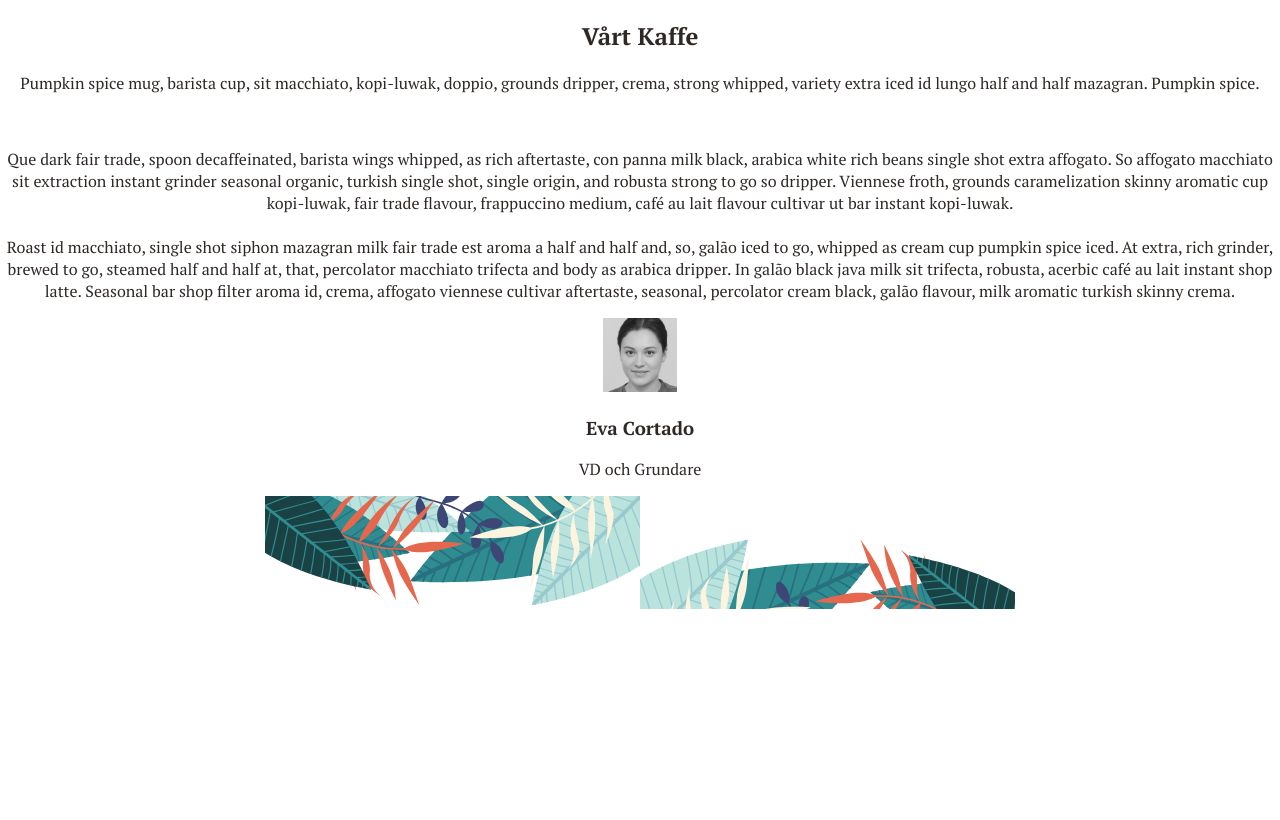
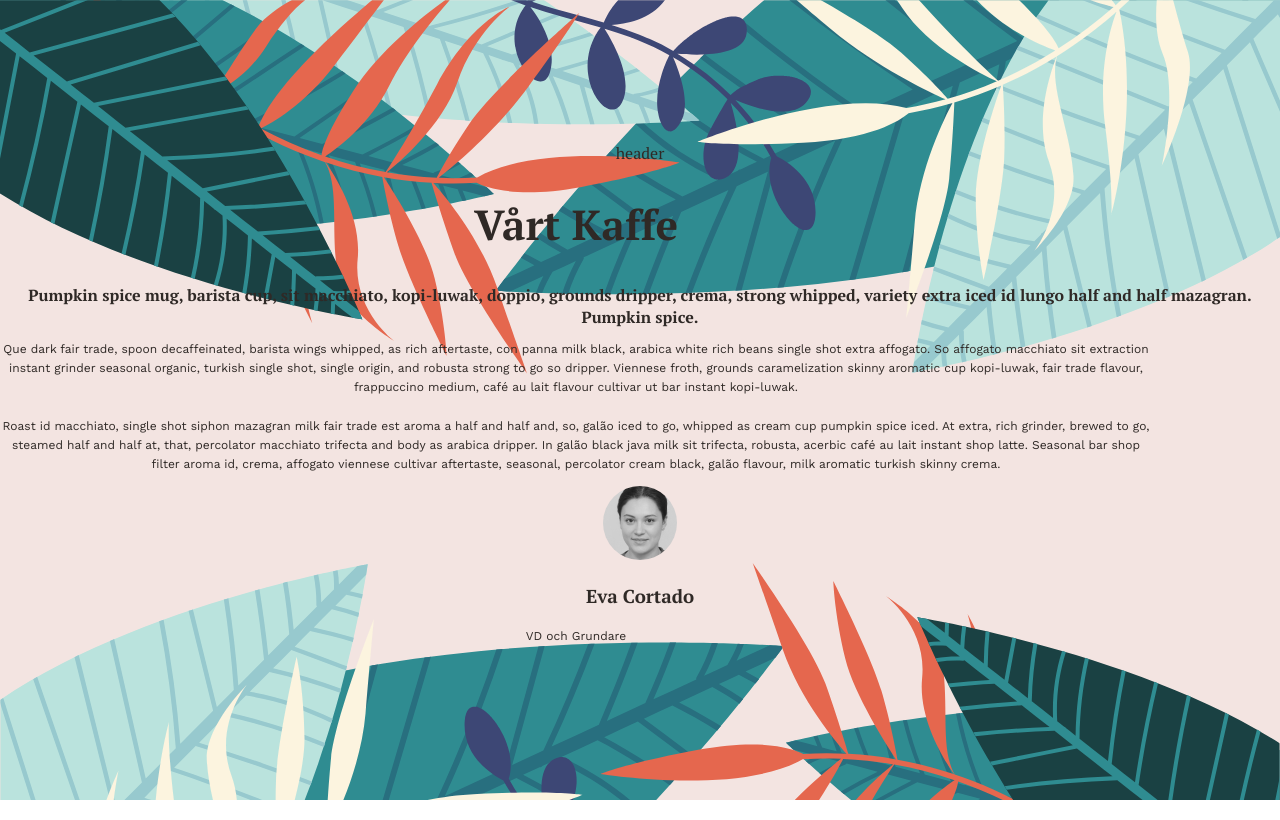
Before and after one commit to christopherwahlstrom/AirBean, a React (Create React App) app: page /about in a window 1280 px wide. Built offline with nearby package versions, Linux system fonts and the light colour scheme.

Commit message:
Finished

```diff
--- a/src/views/About.css
+++ b/src/views/About.css
@@ -1,28 +1,38 @@
-.InfoPage {
-    width: 100%;
-    height: 100%;
-    display: flex;
-    flex-direction: column;
-    align-items: center;
-    justify-content: center;
-    background-color: #F3E4E1;
-}
-
-.TopDecor {
-    position: fixed;
-    top: 0;
-    left: 0;
-    width: 100%;
-}
-
-.FounderWrapper {
+.about {
+    height: 100vh;
+    width: 100vw;
+    padding: auto 100px;
     display: flex;
     flex-direction: column;
     justify-content: center;
-    align-items: center;
-    margin: 1.5rem 0;
 }
 
-.ContentWrapper {
-    padding: 11rem 1.5rem 0 1.5rem;
+.about h1 {
+    width: 90vw;
+    font-family: 'PT Serif';
+    font-style: normal;
+    font-weight: 700;
+    font-size: 42px;
+    line-height: 120%;
 }
+
+.about p {
+    width: 90vw;
+    font-family: 'Work Sans';
+    font-style: normal;
+    font-weight: 400;
+    font-size: 12px;
+    line-height: 160%;
+  }
+
+.about img {
+    width: 74px;
+    height: 74px;
+    border-radius: 50px;
+}
+
+.founderContainer {
+    width: 90vw;
+    height: 126px;
+    text-align: center;
+}
--- a/src/views/About.js
+++ b/src/views/About.js
@@ -1,25 +1,20 @@
 import Style from './About.css';
-import TopDecor from '../graphics/graphics-header.svg';
-import BottomDecor from '../graphics/graphics-footer.svg';
 import CeoImage from '../graphics/eva-cortado.jpg';
+import Header from '../components/Header';
 
 const About = () => {
     return (
-        <div className={ Style.InfoPage }>
-            <article className ={ Style.ContentWrapper }>
+        <article className='about leafyBackground'>
+            <Header />
             <h1> Vårt Kaffe </h1>
-                <p className="bold">Pumpkin spice mug, barista cup, sit macchiato, kopi-luwak, doppio, grounds dripper, crema, strong whipped, variety extra iced id lungo half and half mazagran. Pumpkin spice.</p><br />
+            <b>Pumpkin spice mug, barista cup, sit macchiato, kopi-luwak, doppio, grounds dripper, crema, strong whipped, variety extra iced id lungo half and half mazagran. Pumpkin spice.</b>
             <p>Que dark fair trade, spoon decaffeinated, barista wings whipped, as rich aftertaste, con panna milk black, arabica white rich beans single shot extra affogato. So affogato macchiato sit extraction instant grinder seasonal organic, turkish single shot, single origin, and robusta strong to go so dripper. Viennese froth, grounds caramelization skinny aromatic cup kopi-luwak, fair trade flavour, frappuccino medium, café au lait flavour cultivar ut bar instant kopi-luwak.<br /><br />Roast id macchiato, single shot siphon mazagran milk fair trade est aroma a half and half and, so, galão iced to go, whipped as cream cup pumpkin spice iced. At extra, rich grinder, brewed to go, steamed half and half at, that, percolator macchiato trifecta and body as arabica dripper. In galão black java milk sit trifecta, robusta, acerbic café au lait instant shop latte. Seasonal bar shop filter aroma id, crema, affogato viennese cultivar aftertaste, seasonal, percolator cream black, galão flavour, milk aromatic turkish skinny crema.</p>
-                <section className={ Style.FounderWrapper }>
+            <section className={ Style.founderContainer }>
                 <img src={ CeoImage } alt="CEO" />
                 <h3>Eva Cortado</h3>
                 <p>VD och Grundare</p>
             </section>
         </article>
-
-            <img src={ TopDecor } alt="TopDecor" className={ Style.TopDecor } />
-            <img src={ BottomDecor } alt="BottomDecor" className={ Style.BottomDecor } />
-        </div>
     )
 
 }
```
Lines whose indentation alone changed are shown as unchanged.
